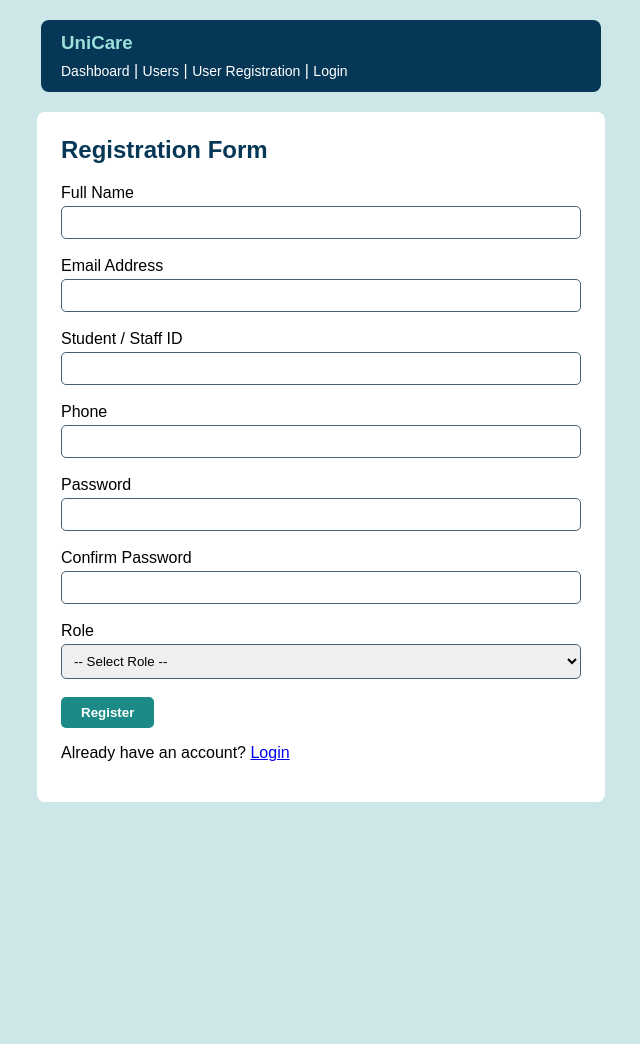
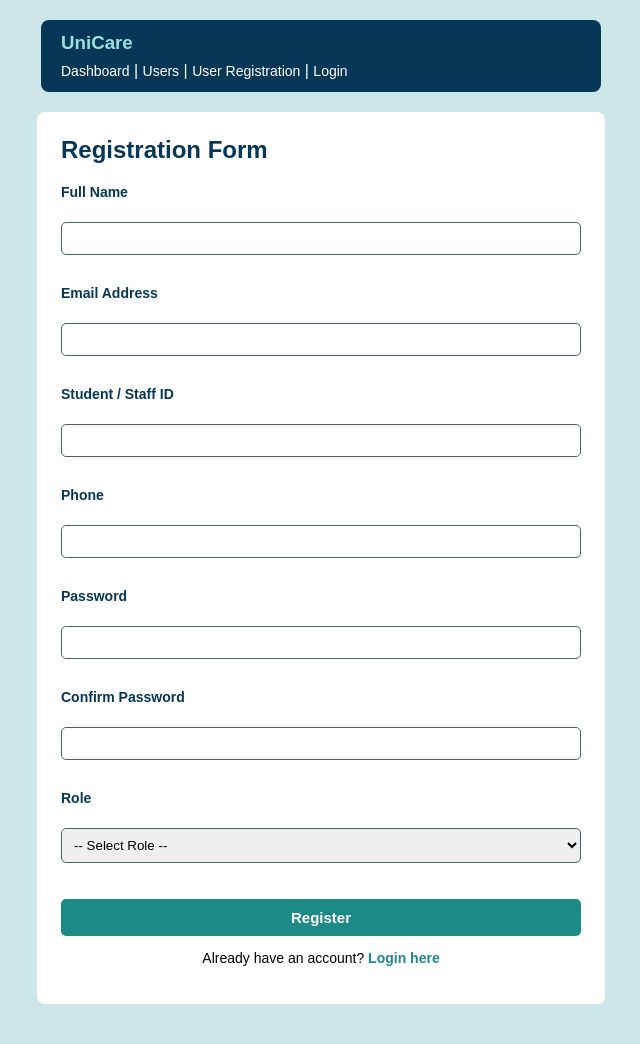
Before and after one commit to WAMW-SL/UniCare-University_Complaint_Management_System, a Laravel app: page /register in a window 1280 px wide. Shown: the whole page, without its empty margins (319-959 px from the left). Before the commit the page ends 802 px from the top, so only its background shows below. Run offline with Laravel 12, Linux system fonts and the light colour scheme; parts of the project's set-up code (start-up, migrations or seed data) failed here and were passed over.

Commit message:
Finalize register page UI styling and alert messages

```diff
--- a/resources/views/auth/register.blade.php
+++ b/resources/views/auth/register.blade.php
@@ -71,6 +71,53 @@
      button:hover {
          background: #146b68;
      }
+
+     label {
+            display: block;
+            margin-top: 12px;
+            font-weight: bold;
+            color: #063756;
+            font-size: 14px;
+        }
+
+        button {
+            width: 100%;
+            margin-top: 18px;
+            padding: 10px;
+            font-size: 15px;
+        }
+
+        .alert-error {
+            background: #fde8e8;
+            color: #9b1c1c;
+            border: 1px solid #f8b4b4;
+            padding: 10px;
+            border-radius: 5px;
+            margin-bottom: 14px;
+            font-size: 13px;
+        }
+
+        .alert-success {
+            background: #def7ec;
+            color: #03543f;
+            border: 1px solid #84e1bc;
+            padding: 10px;
+            border-radius: 5px;
+            margin-bottom: 14px;
+            font-size: 13px;
+        }
+
+        .login-link {
+            margin-top: 14px;
+            text-align: center;
+            font-size: 14px;
+        }
+
+        .login-link a {
+            color: #1c8b87;
+            font-weight: bold;
+            text-decoration: none;
+        }
     </style>
 </head>
 <body>
@@ -86,12 +133,18 @@
         <h2>Registration Form</h2>
 
         @if ($errors->any())
-            <div>
-                <ul>
+            <div class="alert-error">
+                <ul style="margin: 0; padding-left: 18px;">
                     @foreach ($errors->all() as $error)
                         <li>{{ $error }}</li>
                     @endforeach
                 </ul>
+            </div>
+        @endif
+
+        @if (session('success'))
+            <div class="alert-success">
+                {{ session('success') }}
             </div>
         @endif
 
@@ -144,10 +197,11 @@
 
             <button type="submit">Register</button>
 
-            <p>
-                Already have an account? <a href="{{ route('login') }}">Login</a>
-            </p>
+
         </form>
+        <p class="login-link">
+            Already have an account? <a href="{{ route('login') }}">Login here</a>
+        </p>
     </div>
 </body>
 </html>
```
